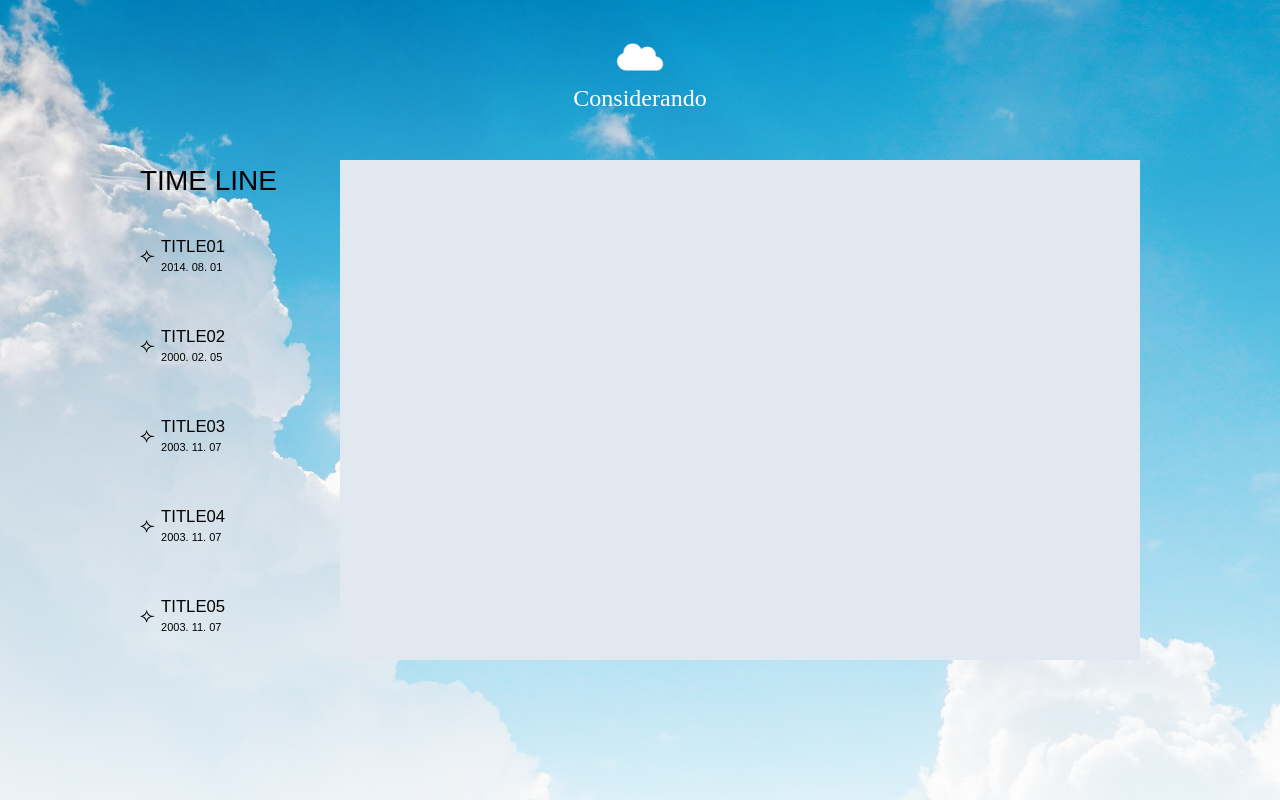
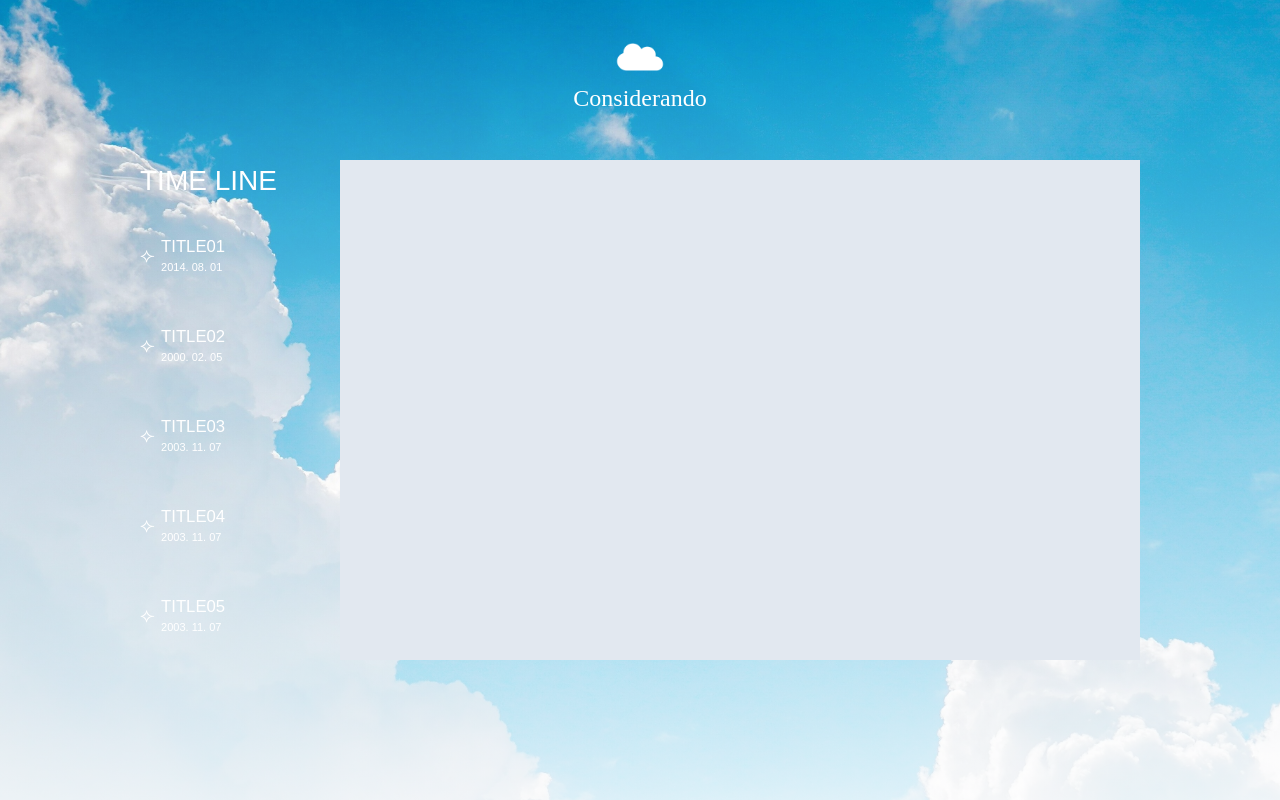
Before and after one commit to seoyoung001100/unming, a Vue app: page /TimeLine in a window 1280 px wide. Built offline with nearby package versions, Linux system fonts and the light colour scheme.

Commit message:
타임라인 뷰2차수정

```diff
--- a/src/views/TimeLineView.vue
+++ b/src/views/TimeLineView.vue
@@ -1,7 +1,7 @@
 <template lang="">
     <div class="r-center-sb w-[100%] h-[100%]">
         <!-- 타임라인 -->
-        <div class="w-[20%] h-[100%]">
+        <div class="w-[20%] h-[100%] text-white">
             <div class="w-[100%] h-[10%]">
                 <p class="text-[28px]">TIME LINE</p>
             </div>
@@ -15,7 +15,7 @@
                             class="hidden peer"
                             @change="() => handleSelection(index)"
                         />
-                        <label class="w-[100%] h-[100%] r-start-sb duration-500 peer-checked:translate-x-5" :for="'radio-' + index" >
+                        <label class="w-[100%] h-[100%] r-start-sb duration-500 peer-checked:translate-x-5 peer-checked:text-[#233964]" :for="'radio-' + index" >
                             <div class="center w-[10%] h-[100%]">
                                 <div class="w-[100%]">
                                     <span class="text-xl h-[100%]">⟣</span>
```
